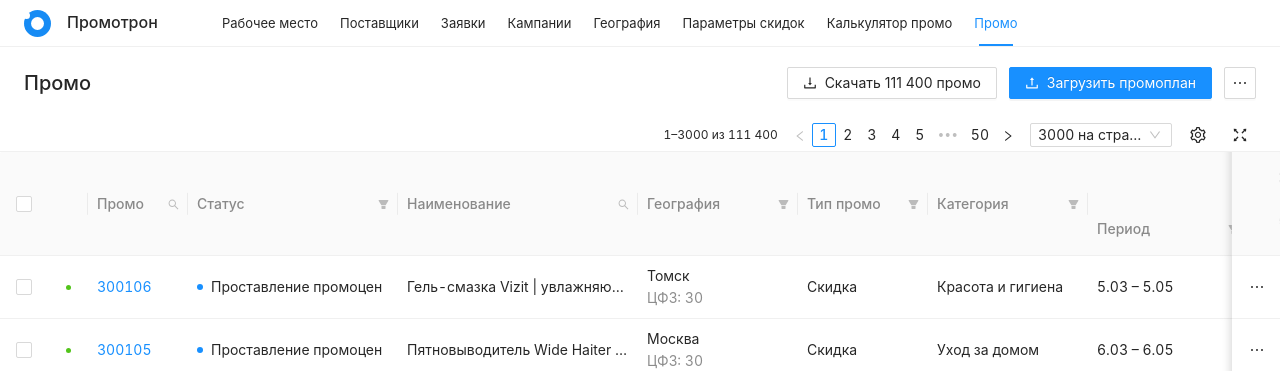
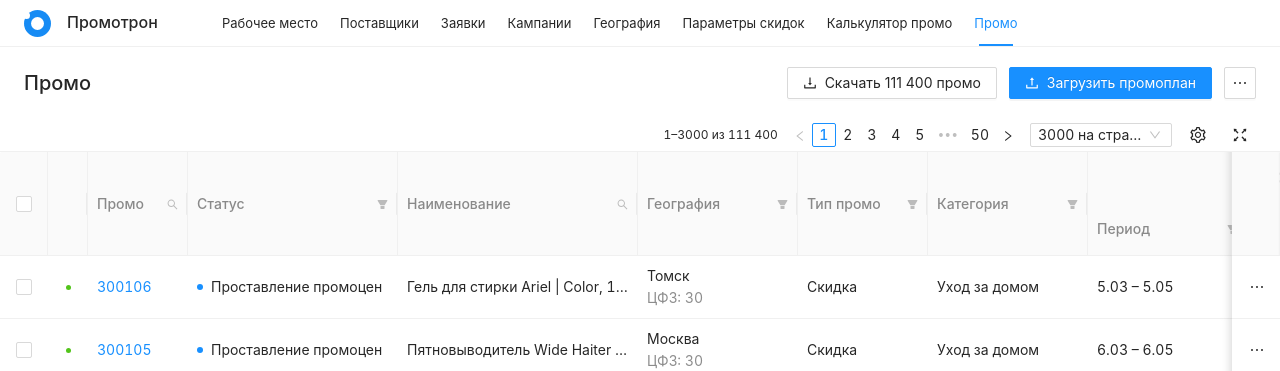
Before and after one commit to d4d4-ksks/promo-market-prototype, a React (Vite) app: page / in a window 1280 px wide. Shown: the top 371 px of the page. Built offline with nearby package versions, Linux system fonts and the light colour scheme.

Commit message:
Refine PI tag and table dividers

```diff
--- a/src/App.tsx
+++ b/src/App.tsx
@@ -1,5 +1,5 @@
 import { useMemo, useState } from 'react';
-import { Button, Dropdown, Menu, message, Pagination, Select, Table, Tooltip } from 'antd';
+import { Button, Dropdown, Menu, message, Pagination, Select, Table, Tag, Tooltip } from 'antd';
 import type { ColumnsType } from 'antd/es/table';
 import {
   DownloadOutlined, EllipsisOutlined, FilterFilled, FullscreenOutlined,
@@ -9,7 +9,7 @@ import {
 type Promo = { key: number; [key: string]: string | number };
 
 const products = [
-  ['300106', 'Гель-смазка Vizit | увлажняющий, 50 мл', 'Томск', 'Скидка', 'Красота и гигиена'],
+  ['300106', 'Гель для стирки Ariel | Color, 1,3 л', 'Томск', 'Скидка', 'Уход за домом'],
   ['300105', 'Пятновыводитель Wide Haiter | EX Power Foam, 400 мл', 'Москва', 'Скидка', 'Уход за домом'],
   ['300104', 'Средство Meine Liebe | Eco, для мытья посуды', 'Томск', 'Скидка', 'Уход за домом'],
   ['300103', 'Конфеты шоколадные Комильфо | фисташка, 116 г', 'Санкт-Петербург', '1 + 1', 'Сладости'],
@@ -68,7 +68,7 @@ function App() {
     ]},
     { title: 'Конкуренты', children: [
       { title: 'Цена, ₽', dataIndex: 'competitorPrice', width: 160, align: 'right', render: v => <span className="competitor-price">{v}<small>(акц. цена)</small></span> },
-      { title: 'PI', dataIndex: 'pi', width: 92, align: 'right', render: v => <span className="pi-value">{v}</span> },
+      { title: 'PI', dataIndex: 'pi', width: 92, align: 'right', render: v => <Tag color="green">{v}</Tag> },
     ]},
     { title: 'KVI', dataIndex: 'kvi', width: 60 },
     { title: 'Рег. прайс', dataIndex: 'regularPrice', width: 110 },
--- a/src/styles.css
+++ b/src/styles.css
@@ -27,7 +27,8 @@ nav button.active::after { content: ''; position: absolute; height: 2px; backgro
 .ant-table.ant-table-small .ant-table-thead > tr > th { height: 51px; padding: 8px 9px; background: #fafafa; color: rgba(0,0,0,.45); font-weight: 500; line-height: 18px; }
 .ant-table.ant-table-small .ant-table-thead > tr:first-child > th[rowspan='2'] { height: 102px; }
 .ant-table.ant-table-small .ant-table-tbody > tr > td { height: 63px; padding: 8px 9px; line-height: 22px; }
-.ant-table-thead th, .ant-table-tbody td { border-right: 0 !important; }
+.ant-table-thead th { border-right: 1px solid #f0f0f0 !important; }
+.ant-table-tbody td { border-right: 0 !important; }
 .compact .ant-table.ant-table-small .ant-table-tbody > tr > td { height: 45px; padding-top: 4px; padding-bottom: 4px; }
 .filter-icon, .ant-table-thead .anticon-search { float: right; margin-top: 4px; font-size: 11px; color: rgba(0,0,0,.25); }
 .blue-dot { display: inline-block; width: 6px; height: 6px; margin-right: 8px; border-radius: 50%; background: #1890ff; vertical-align: 2px; }
@@ -36,7 +37,7 @@ nav button.active::after { content: ''; position: absolute; height: 2px; backgro
 .ant-btn { border-radius: 2px; }
 .competitor-price { display: block; text-decoration: underline dotted; text-underline-offset: 3px; }
 .competitor-price small { display: block; color: rgba(0,0,0,.45); font-size: 11px; line-height: 16px; text-decoration: none; }
-.pi-value { color: #389e0d; }
+.ant-tag { margin: 0; border-radius: 2px; }
 @media (max-width: 1280px) {
   nav button { padding: 0 11px; font-size: 13px; }
   .profile span { display: none; }
```
